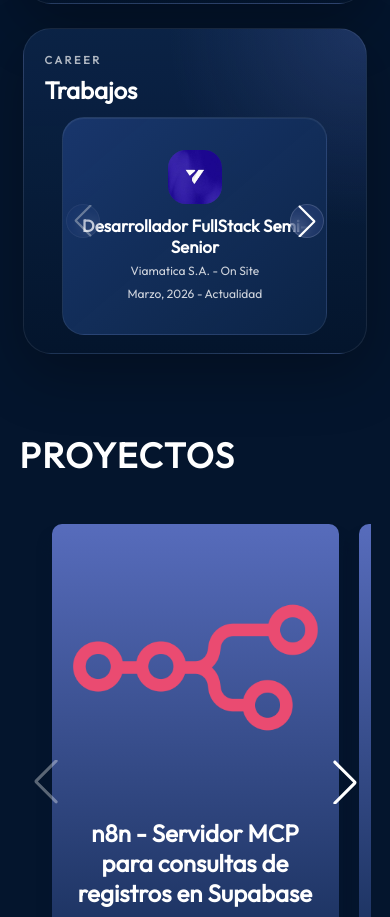
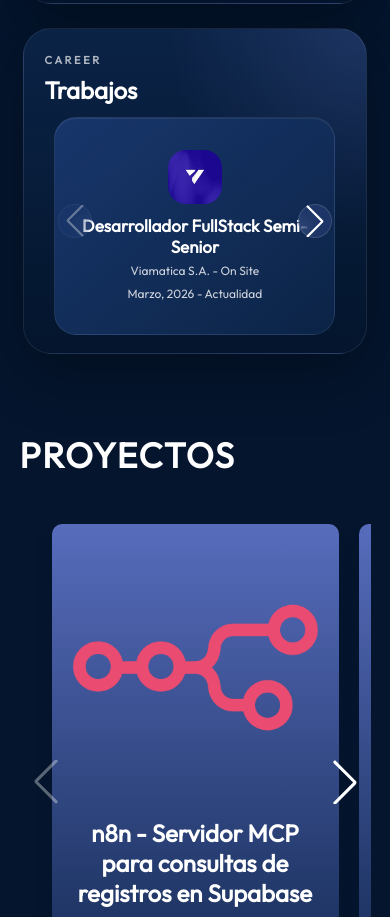
Before and after one commit to CristopherVanegas/MyPortfolio, a React (Vite) app: page / in a window 390 px wide. Shown: the part 4047-4964 px from the top of the page. Built offline with nearby package versions, Linux system fonts and the light colour scheme.

Commit message:
feat: mejor ancho util

```diff
--- a/src/components/Experience/Experience.jsx
+++ b/src/components/Experience/Experience.jsx
@@ -167,7 +167,7 @@ export const Experience = ({ experience }) => {
             navigation={true}
             preventClicks={true}
             preventClicksPropagation={true}
-            spaceBetween={18}
+            spaceBetween={12}
             slidesPerView={1}
             breakpoints={{
               831: {
--- a/src/components/Experience/Experience.module.css
+++ b/src/components/Experience/Experience.module.css
@@ -134,7 +134,7 @@
 }
 
 .history {
-    width: calc(100% - 88px);
+    width: calc(100% - 72px);
     max-width: 100%;
     margin: 0 auto;
     padding: 30px 0 10px;
@@ -166,11 +166,11 @@
 }
 
 .history :global(.swiper-button-prev) {
-    left: -34px;
+    left: -30px;
 }
 
 .history :global(.swiper-button-next) {
-    right: -34px;
+    right: -30px;
 }
 
 .history :global(.swiper-button-next)::after,
@@ -422,16 +422,16 @@
     }
 
     .history {
-        width: calc(100% - 76px);
+        width: calc(100% - 60px);
         padding: 34px 0 12px;
     }
 
     .history :global(.swiper-button-prev) {
-        left: -28px;
+        left: -24px;
     }
 
     .history :global(.swiper-button-next) {
-        right: -28px;
+        right: -24px;
     }
 
     .historyCard {
```
